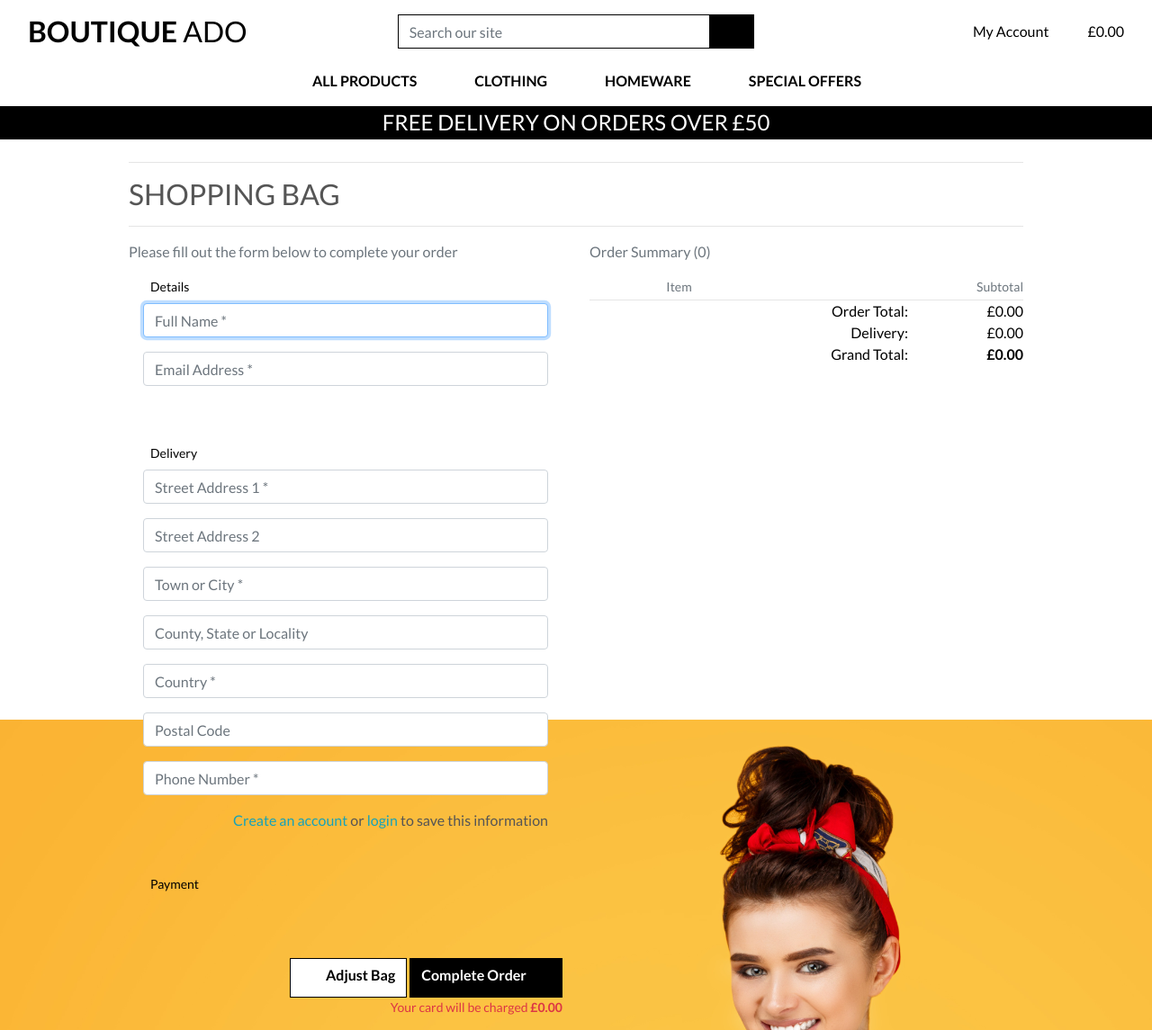
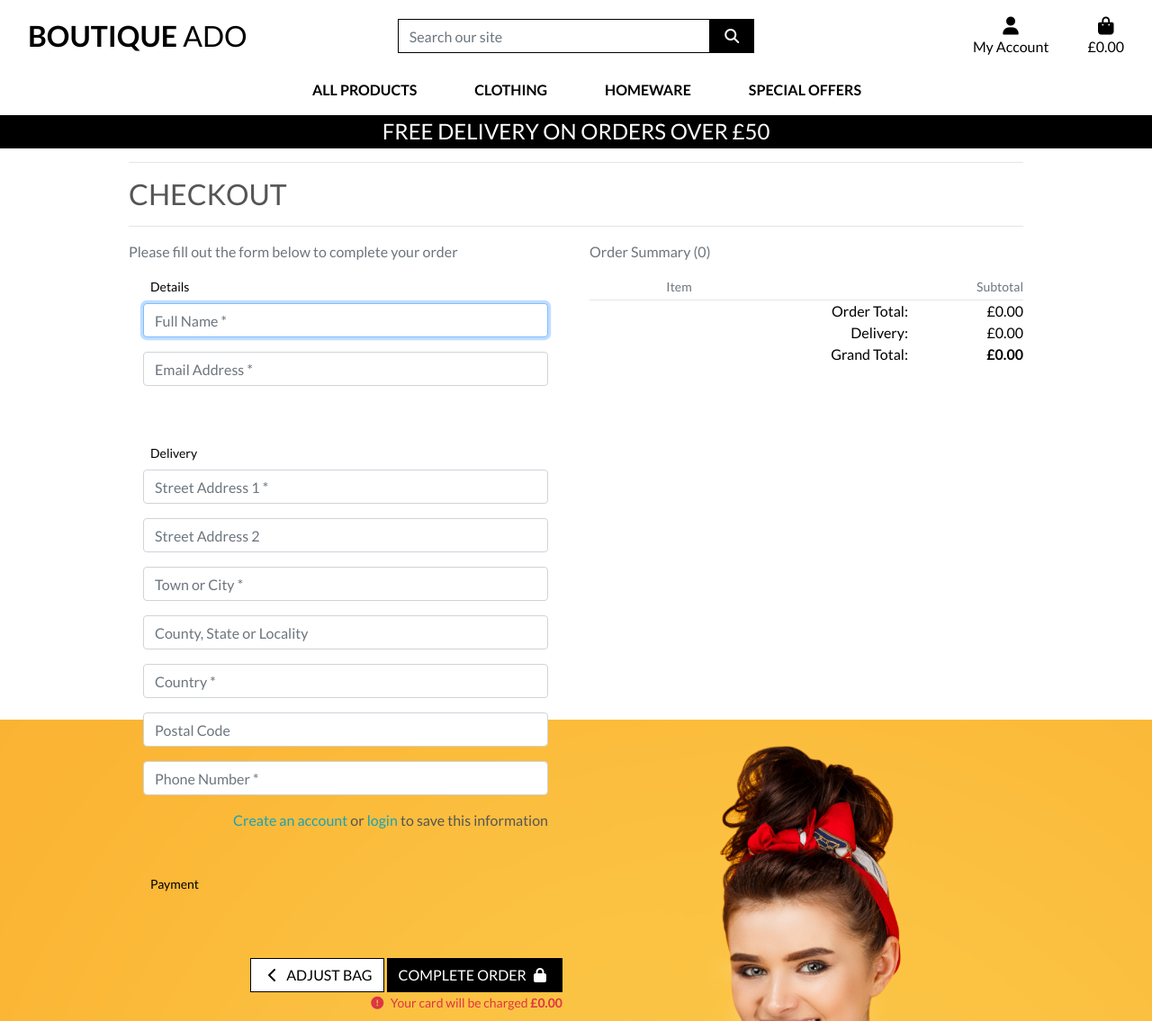
Before and after one commit to jbillcliffe/boutique-ado, a Django app: template checkout/templates/checkout/checkout.html in a window 1280 px wide. Shown: the whole page at 90% size. Run offline with Django 3.2, Linux system fonts and the light colour scheme; the template is opened without the code that fills it: values that come from a table or form of the project are taken from there, others are empty; some libraries are stand-ins or nearby versions.

Commit message:
Fixed open link tag on checkout stopping some css

```diff
--- a/checkout/templates/checkout/checkout.html
+++ b/checkout/templates/checkout/checkout.html
@@ -3,7 +3,7 @@
 {% load bag_tools %}
 
 {% block extra_css %}
-    <link rel="stylesheet" href="{% static 'checkout/css/checkout.css' %}"
+    <link rel="stylesheet" href="{% static 'checkout/css/checkout.css' %}">
 {% endblock extra_css %}
 
 {% block page_header %}
@@ -21,7 +21,7 @@
         <div class="row">
             <div class="col">
                 <hr>
-                <h2 class="logo-font mb-2">Shopping Bag</h2>
+                <h2 class="logo-font mb-2">Checkout</h2>
                 <hr>
             </div>
         </div>
@@ -118,16 +118,16 @@
 							<span class="icon">
 								<i class="fas fa-chevron-left"></i>
 							</span>
-							<span class="font-weight-bold">Adjust Bag</span>
+							<span class="text-uppercase">Adjust Bag</span>
 						</a>
                         <!-- Complete and pay -->
 						<button id="submit-button" class="btn btn-black rounded-0">
-							<span class="font-weight-bold">Complete Order</span>
+							<span class="text-uppercase">Complete Order</span>
 							<span class="icon">
 								<i class="fas fa-lock"></i>
 							</span>
 						</button>
-                        <!-- Alert paymnent amount -->
+                        <!-- Alert payment amount -->
 						<p class="small text-danger my-0">
 							<span class="icon">
 								<i class="fas fa-exclamation-circle"></i>
```
